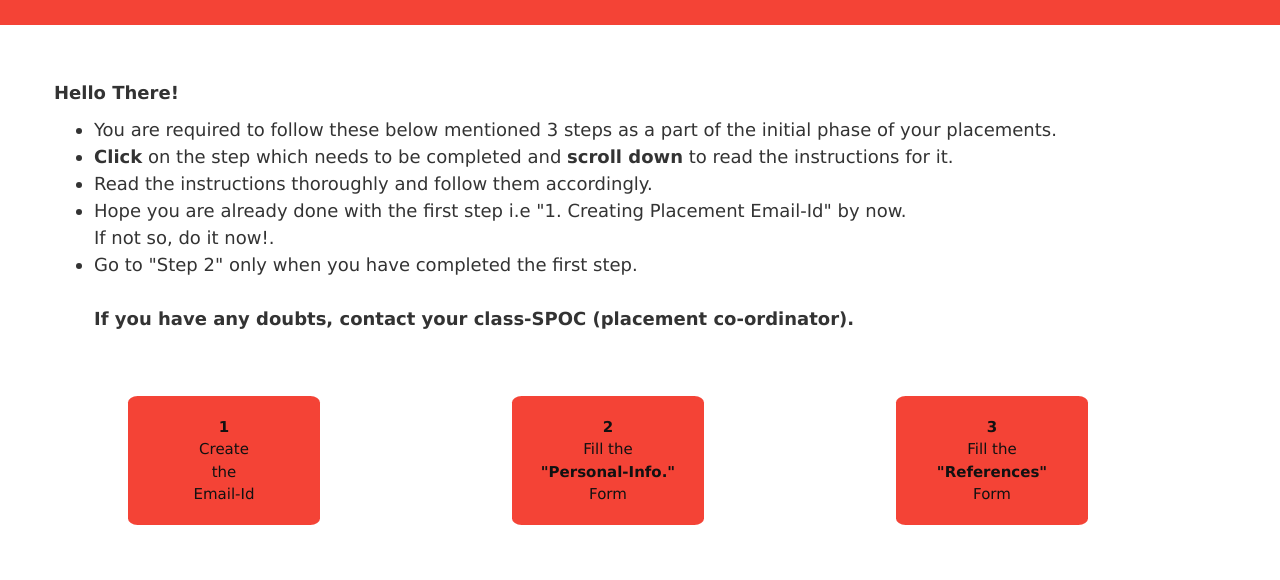
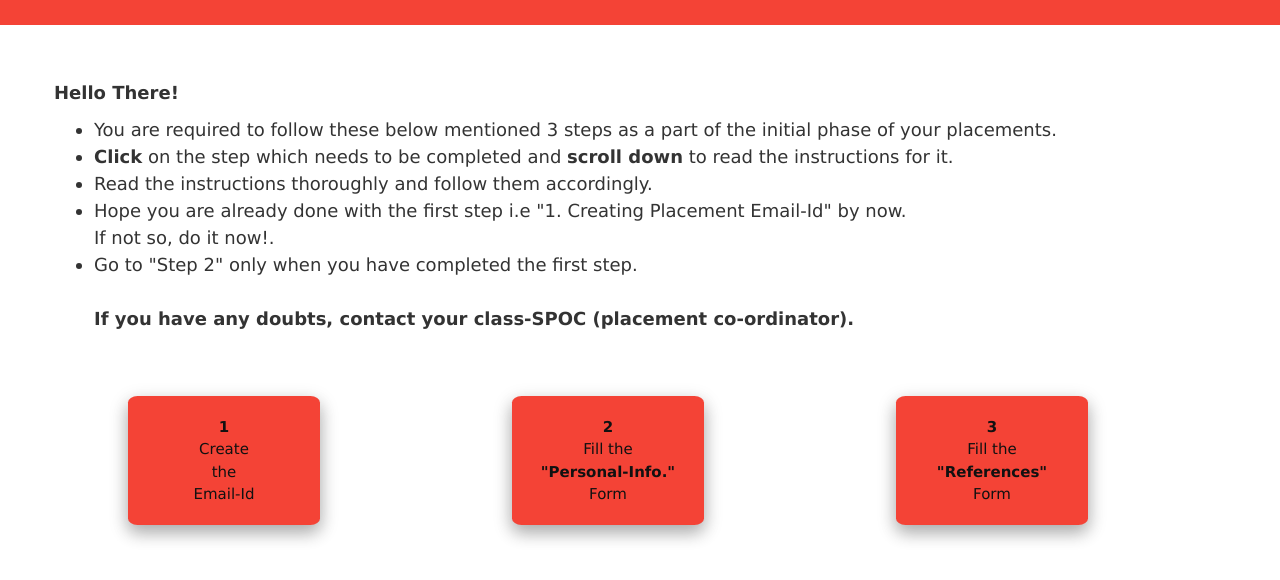
Before and after one commit to vjayendra/placementdb, a plain HTML site: page index.html in a window 1280 px wide. Shown: the part 234-814 px from the top of the page. Drawn offline with nearby package versions, Linux system fonts and the light colour scheme; a web font is replaced by a local one.

Commit message:
Update index.html

```diff
--- a/index.html
+++ b/index.html
@@ -22,6 +22,7 @@
 
   <link rel="stylesheet" href="http://www.w3schools.com/lib/w3.css">
   <link rel="stylesheet" href="css1.css">
+  <link rel="stylesheet" href="w3-css.css">
   <link rel="stylesheet" href="https://fonts.googleapis.com/css?family=Allerta+Stencil">
 
 </head>
```
